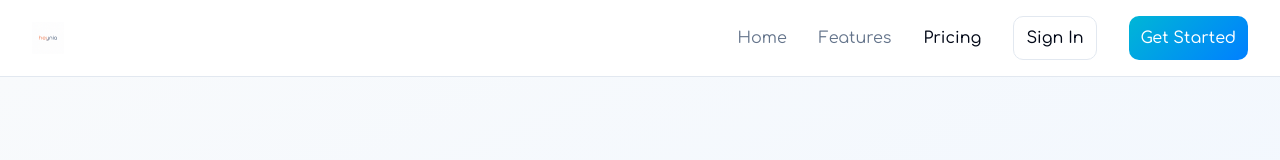
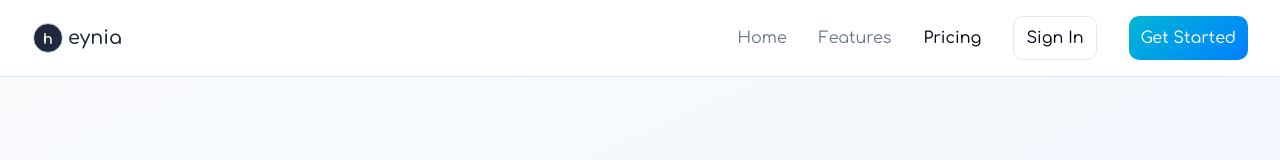
Before and after one commit to kevoduor/heynia-dental-platform, a React (Vite) app: page /pricing in a window 1280 px wide. Shown: the top 160 px of the page. Built offline with nearby package versions, Linux system fonts and the light colour scheme.

Commit message:
Fix: Clone logo image
The AI was instructed to clone the logo image, but it was used in the current implementation. This commit fixes the issue.

```diff
--- /dev/null
+++ b/src/components/HeyniaLogo.tsx
@@ -0,0 +1,59 @@
+
+import React from 'react';
+
+interface HeyniaLogoProps {
+  className?: string;
+  variant?: 'light' | 'dark';
+}
+
+const HeyniaLogo: React.FC<HeyniaLogoProps> = ({ className = "", variant = 'dark' }) => {
+  const textColor = variant === 'light' ? 'text-white' : 'text-slate-900';
+
+  return (
+    <div className={`flex items-center ${className}`}>
+      <svg
+        viewBox="0 0 120 40"
+        className="h-full w-auto"
+        xmlns="http://www.w3.org/2000/svg"
+      >
+        {/* Background circle/oval for the "h" */}
+        <ellipse
+          cx="20"
+          cy="20"
+          rx="18"
+          ry="18"
+          fill={variant === 'light' ? '#ffffff' : '#1e293b'}
+          stroke={variant === 'light' ? '#64748b' : '#e2e8f0'}
+          strokeWidth="1"
+        />
+
+        {/* Stylized "h" in the circle */}
+        <text
+          x="20"
+          y="28"
+          textAnchor="middle"
+          className="text-lg font-bold"
+          fill={variant === 'light' ? '#1e293b' : '#ffffff'}
+          fontSize="20"
+          fontFamily="Comfortaa, sans-serif"
+        >
+          h
+        </text>
+
+        {/* "eynia" text */}
+        <text
+          x="45"
+          y="28"
+          className={`text-2xl font-semibold ${textColor}`}
+          fontSize="24"
+          fontFamily="Comfortaa, sans-serif"
+          fill={variant === 'light' ? '#ffffff' : '#1e293b'}
+        >
+          eynia
+        </text>
+      </svg>
+    </div>
+  );
+};
+
+export default HeyniaLogo;
--- a/src/pages/Index.tsx
+++ b/src/pages/Index.tsx
@@ -2,6 +2,7 @@ import { Button } from "@/components/ui/button";
 import { Card, CardContent } from "@/components/ui/card";
 import { Calendar, Users, FileText, MessageSquare, ArrowDown, Check, Menu, X } from "lucide-react";
 import AISearchWindow from "@/components/AISearchWindow";
+import HeyniaLogo from "@/components/HeyniaLogo";
 import { useDocumentHead } from "@/hooks/useDocumentHead";
 import { useState } from "react";
 
@@ -19,11 +20,7 @@ const Index = () => {
       <nav className="border-b bg-white/80 backdrop-blur-sm sticky top-0 z-50 safe-area-top">
         <div className="container-responsive py-3 sm:py-4 flex items-center justify-between">
           <div className="flex items-center">
-            <img
-              src="/lovable-uploads/14b77d53-83bf-488d-8ca7-a80bee137662.png"
-              alt="heynia logo"
-              className="h-6 sm:h-8 w-auto brightness-0 invert"
-            />
+            <HeyniaLogo className="h-6 sm:h-8" variant="dark" />
           </div>
 
           {/* Desktop Navigation */}
@@ -568,11 +565,7 @@ const Index = () => {
           <div className="grid sm:grid-cols-2 lg:grid-cols-4 gap-6 sm:gap-8 mb-8 sm:mb-12">
             <div>
               <div className="flex items-center mb-4 sm:mb-6">
-                <img
-                  src="/lovable-uploads/14b77d53-83bf-488d-8ca7-a80bee137662.png"
-                  alt="heynia logo"
-                  className="h-6 sm:h-8 w-auto brightness-0 invert"
-                />
+                <HeyniaLogo className="h-6 sm:h-8" variant="light" />
               </div>
               <p className="text-slate-400 mb-3 sm:mb-4 text-sm sm:text-base leading-relaxed">
                 Cloud-based dental practice management software with HIPAA-compliant security and integrated revenue cycle management.
--- a/src/pages/Pricing.tsx
+++ b/src/pages/Pricing.tsx
@@ -1,6 +1,7 @@
 import { Button } from "@/components/ui/button";
 import { Card, CardContent, CardHeader, CardTitle } from "@/components/ui/card";
 import { Check, Star, Zap, Crown, Menu, X } from "lucide-react";
+import HeyniaLogo from "@/components/HeyniaLogo";
 import { useDocumentHead } from "@/hooks/useDocumentHead";
 import { useState } from "react";
 
@@ -85,11 +86,7 @@ const Pricing = () => {
       <nav className="border-b bg-white/80 backdrop-blur-sm sticky top-0 z-50 safe-area-top">
         <div className="container-responsive py-3 sm:py-4 flex items-center justify-between">
           <div className="flex items-center">
-            <img
-              src="/lovable-uploads/14b77d53-83bf-488d-8ca7-a80bee137662.png"
-              alt="heynia logo"
-              className="h-6 sm:h-8 w-auto"
-            />
+            <HeyniaLogo className="h-6 sm:h-8" variant="dark" />
           </div>
 
           {/* Desktop Navigation */}
@@ -286,11 +283,7 @@ const Pricing = () => {
           <div className="grid sm:grid-cols-2 lg:grid-cols-4 gap-6 sm:gap-8 mb-8 sm:mb-12">
             <div>
               <div className="flex items-center mb-4 sm:mb-6">
-                <img
-                  src="/lovable-uploads/14b77d53-83bf-488d-8ca7-a80bee137662.png"
-                  alt="heynia logo"
-                  className="h-6 sm:h-8 w-auto brightness-0 invert"
-                />
+                <HeyniaLogo className="h-6 sm:h-8" variant="light" />
               </div>
               <p className="text-slate-400 mb-3 sm:mb-4 text-sm sm:text-base">
                 Empowering dental practices with purpose-driven technology.
```
